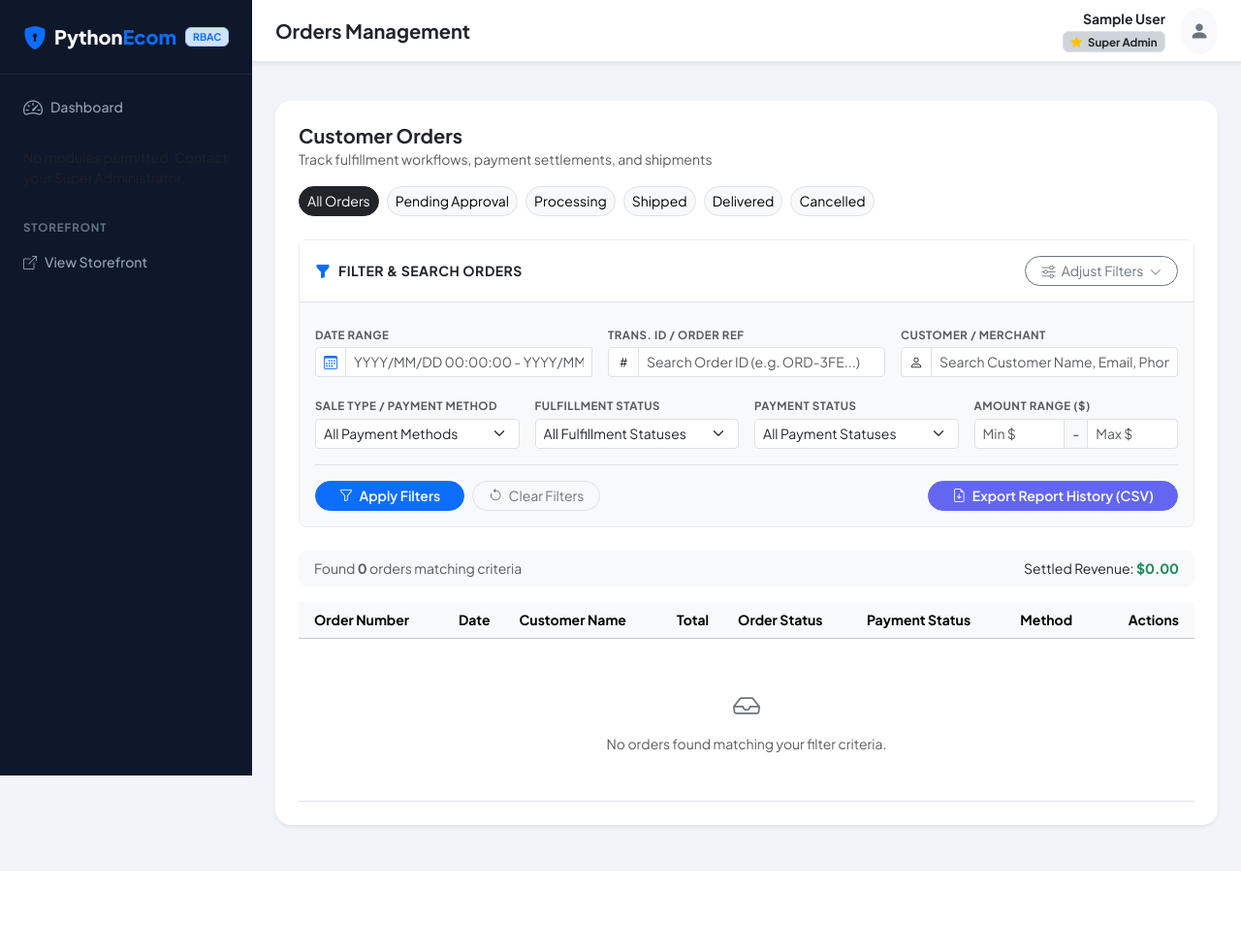
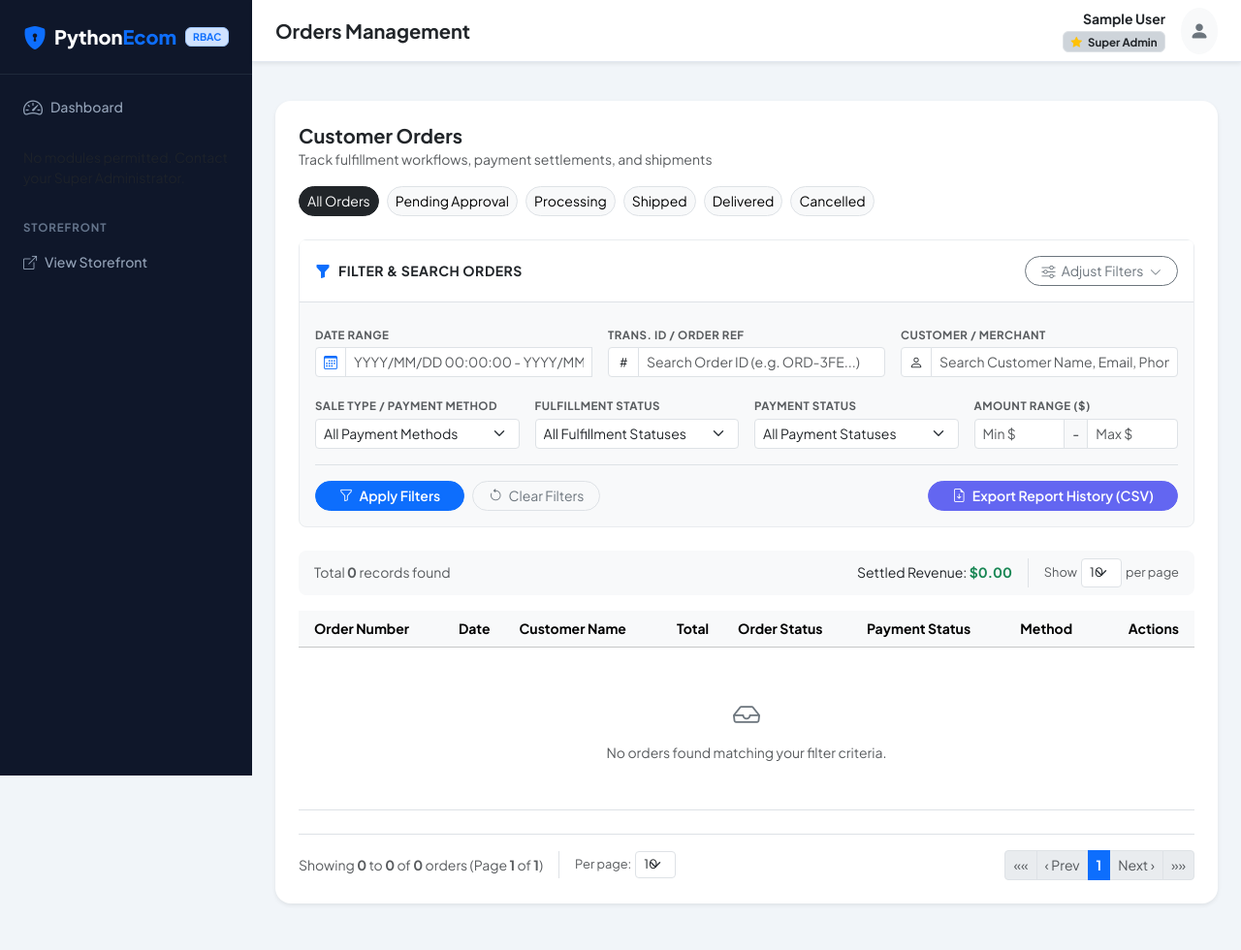
Before and after one commit to alimranedx/pythonecom, a Django app: page /app-admin/orders/ in a window 1280 px wide. Shown: the whole page at 97% size. Before the commit the page ends 899 px from the top, so only its background shows below. Run offline with Django 5.2, Linux system fonts and the light colour scheme; the visitor is signed in with stand-in values (Sample User, id 1); data that the repository does not hold is empty.

Commit message:
feat(admin): enhance orders pagination with page limits, elided page range, and full query parameter preservation

```diff
--- a/admin_panel/views.py
+++ b/admin_panel/views.py
@@ -510,19 +510,40 @@ def admin_order_list(request):
     total_filtered_orders = orders.count()
     total_filtered_revenue = orders.filter(payment_status='paid').aggregate(t=Sum('total_amount'))['t'] or Decimal('0.00')
 
-    paginator = Paginator(orders, 10)
+    per_page_raw = request.GET.get('per_page', '10').strip()
+    try:
+        per_page = int(per_page_raw)
+        if per_page not in [5, 10, 20, 25, 50, 100]:
+            per_page = 10
+    except (ValueError, TypeError):
+        per_page = 10
+
+    paginator = Paginator(orders, per_page)
     page_number = request.GET.get('page')
     page_obj = paginator.get_page(page_number)
+
+    try:
+        elided_page_range = paginator.get_elided_page_range(
+            page_obj.number, on_each_side=2, on_ends=1
+        )
+    except Exception:
+        elided_page_range = paginator.page_range
 
     # Clean query string for pagination links
     query_params = request.GET.copy()
     if 'page' in query_params:
         del query_params['page']
+    query_params['per_page'] = per_page
     querystring = query_params.urlencode()
 
     return render(request, 'admin_panel/orders/list.html', {
         'orders': page_obj,
         'page_obj': page_obj,
+        'paginator': paginator,
+        'elided_page_range': elided_page_range,
+        'per_page': per_page,
+        'per_page_options': [5, 10, 20, 50, 100],
+        'ellipsis': getattr(paginator, 'ELLIPSIS', '…'),
         'status_filter': status_filter,
         'payment_status_filter': payment_status_filter,
         'payment_method_filter': payment_method_filter,
--- a/templates/admin_panel/orders/list.html
+++ b/templates/admin_panel/orders/list.html
@@ -128,11 +128,11 @@
 
         <!-- Quick Status Pills -->
         <div class="d-flex flex-wrap gap-2">
-            <a href="{% url 'admin_order_list' %}" class="btn btn-sm rounded-pill {% if not status_filter %}btn-dark{% else %}btn-light border{% endif %}">
+            <a href="{% url 'admin_order_list' %}?per_page={{ per_page }}" class="btn btn-sm rounded-pill {% if not status_filter %}btn-dark{% else %}btn-light border{% endif %}">
                 All Orders
             </a>
             {% for code, label in statuses %}
-                <a href="{% url 'admin_order_list' %}?status={{ code }}" class="btn btn-sm rounded-pill {% if status_filter == code %}btn-dark{% else %}btn-light border{% endif %}">
+                <a href="{% url 'admin_order_list' %}?status={{ code }}&per_page={{ per_page }}" class="btn btn-sm rounded-pill {% if status_filter == code %}btn-dark{% else %}btn-light border{% endif %}">
                     {{ label }}
                 </a>
             {% endfor %}
@@ -158,6 +158,8 @@
         <div class="collapse show" id="filterPanelCollapse">
             <div class="card-body p-3 pt-0 border-top">
                 <form method="get" action="{% url 'admin_order_list' %}" id="ordersFilterForm">
+                    <input type="hidden" name="per_page" id="filterFormPerPage" value="{{ per_page }}">
+                    {% if q %}<input type="hidden" name="q" value="{{ q }}">{% endif %}
                     <div class="row g-3 mt-1">
                         <!-- 1. DATE RANGE (Interactive Dropdown matching user reference) -->
                         <div class="col-lg-4 col-md-6">
@@ -356,7 +358,7 @@
                             <button type="submit" class="btn btn-primary btn-sm rounded-pill px-4 fw-semibold">
                                 <i class="bi bi-funnel me-1"></i> Apply Filters
                             </button>
-                            <a href="{% url 'admin_order_list' %}" class="btn btn-light border btn-sm rounded-pill px-3 text-secondary">
+                            <a href="{% url 'admin_order_list' %}?per_page={{ per_page }}" class="btn btn-light border btn-sm rounded-pill px-3 text-secondary">
                                 <i class="bi bi-arrow-counterclockwise me-1"></i> Clear Filters
                             </a>
                         </div>
@@ -372,14 +374,33 @@
         </div>
     </div>
 
-    <!-- Filtered Results Summary Bar -->
-    <div class="d-flex justify-content-between align-items-center bg-light px-3 py-2 rounded-3 mb-3 small">
+    <!-- Filtered Results Summary Bar & Per-Page Selector -->
+    <div class="d-flex flex-wrap justify-content-between align-items-center bg-light px-3 py-2 rounded-3 mb-3 small gap-2">
+        <div class="d-flex align-items-center gap-3">
             <span class="text-muted">
-            Found <strong>{{ total_filtered_orders }}</strong> order{{ total_filtered_orders|pluralize }} matching criteria
+                Total <strong>{{ total_filtered_orders }}</strong> record{{ total_filtered_orders|pluralize }} found
             </span>
+            {% if total_filtered_orders > 0 %}
+            <span class="text-muted border-start ps-3 d-none d-sm-inline">
+                Showing <strong>{{ page_obj.start_index }}</strong> to <strong>{{ page_obj.end_index }}</strong> of <strong>{{ total_filtered_orders }}</strong>
+            </span>
+            {% endif %}
+        </div>
+
+        <div class="d-flex flex-wrap align-items-center gap-3">
             <span class="text-dark">
                 Settled Revenue: <strong class="text-success">${{ total_filtered_revenue }}</strong>
             </span>
+            <div class="d-flex align-items-center gap-1 border-start ps-3">
+                <label for="perPageTopSelect" class="text-muted text-nowrap mb-0" style="font-size: 0.8rem;">Show</label>
+                <select id="perPageTopSelect" class="form-select form-select-sm py-0 px-2 per-page-select" style="width: auto; height: 30px; font-size: 0.8rem;">
+                    {% for opt in per_page_options %}
+                        <option value="{{ opt }}" {% if per_page == opt %}selected{% endif %}>{{ opt }}</option>
+                    {% endfor %}
+                </select>
+                <span class="text-muted text-nowrap" style="font-size: 0.8rem;">per page</span>
+            </div>
+        </div>
     </div>
 
     <!-- Orders Table -->
@@ -438,35 +459,83 @@
         </table>
     </div>
 
-    <!-- Pagination Controls -->
-    {% if page_obj.has_other_pages %}
-        <div class="d-flex justify-content-between align-items-center mt-4 pt-3 border-top">
-            <small class="text-muted">Showing page {{ page_obj.number }} of {{ page_obj.paginator.num_pages }} ({{ page_obj.paginator.count }} total orders)</small>
-            <nav>
+    <!-- Pagination & Page Limit Controls Footer -->
+    <div class="d-flex flex-wrap justify-content-between align-items-center mt-4 pt-3 border-top gap-3">
+        <div class="d-flex align-items-center gap-3">
+            <small class="text-muted">
+                Showing <strong>{{ page_obj.start_index|default:0 }}</strong> to <strong>{{ page_obj.end_index|default:0 }}</strong> of <strong>{{ page_obj.paginator.count }}</strong> orders (Page <strong>{{ page_obj.number }}</strong> of <strong>{{ page_obj.paginator.num_pages }}</strong>)
+            </small>
+            <div class="d-flex align-items-center gap-1 border-start ps-3 d-none d-md-flex">
+                <label for="perPageBottomSelect" class="text-muted text-nowrap mb-0 small" style="font-size: 0.8rem;">Per page:</label>
+                <select id="perPageBottomSelect" class="form-select form-select-sm py-0 px-2 per-page-select" style="width: auto; height: 28px; font-size: 0.8rem;">
+                    {% for opt in per_page_options %}
+                        <option value="{{ opt }}" {% if per_page == opt %}selected{% endif %}>{{ opt }}</option>
+                    {% endfor %}
+                </select>
+            </div>
+        </div>
+
+        <nav aria-label="Orders pagination">
             <ul class="pagination pagination-sm mb-0">
+                <!-- First Page -->
+                <li class="page-item {% if not page_obj.has_previous %}disabled{% endif %}">
                     {% if page_obj.has_previous %}
-                        <li class="page-item">
-                            <a class="page-link" href="?page={{ page_obj.previous_page_number }}{% if querystring %}&{{ querystring }}{% endif %}">&laquo;</a>
+                        <a class="page-link" href="?page=1{% if querystring %}&{{ querystring }}{% endif %}" title="First Page" aria-label="First">
+                            &laquo;&laquo;
+                        </a>
+                    {% else %}
+                        <span class="page-link text-muted" aria-hidden="true">&laquo;&laquo;</span>
+                    {% endif %}
                 </li>
+
+                <!-- Previous Page -->
+                <li class="page-item {% if not page_obj.has_previous %}disabled{% endif %}">
+                    {% if page_obj.has_previous %}
+                        <a class="page-link" href="?page={{ page_obj.previous_page_number }}{% if querystring %}&{{ querystring }}{% endif %}" title="Previous Page" aria-label="Previous">
+                            &lsaquo; Prev
+                        </a>
+                    {% else %}
+                        <span class="page-link text-muted" aria-hidden="true">&lsaquo; Prev</span>
                     {% endif %}
-                    {% for num in page_obj.paginator.page_range %}
-                        {% if page_obj.number == num %}
-                            <li class="page-item active"><span class="page-link">{{ num }}</span></li>
-                        {% elif num > page_obj.number|add:'-3' and num < page_obj.number|add:'3' %}
+                </li>
+
+                <!-- Numbered Pages with Ellipsis -->
+                {% for num in elided_page_range %}
+                    {% if num == ellipsis %}
+                        <li class="page-item disabled"><span class="page-link text-muted">&hellip;</span></li>
+                    {% elif num == page_obj.number %}
+                        <li class="page-item active" aria-current="page"><span class="page-link fw-bold">{{ num }}</span></li>
+                    {% else %}
                         <li class="page-item">
                             <a class="page-link" href="?page={{ num }}{% if querystring %}&{{ querystring }}{% endif %}">{{ num }}</a>
                         </li>
                     {% endif %}
                 {% endfor %}
+
+                <!-- Next Page -->
+                <li class="page-item {% if not page_obj.has_next %}disabled{% endif %}">
                     {% if page_obj.has_next %}
-                        <li class="page-item">
-                            <a class="page-link" href="?page={{ page_obj.next_page_number }}{% if querystring %}&{{ querystring }}{% endif %}">&raquo;</a>
+                        <a class="page-link" href="?page={{ page_obj.next_page_number }}{% if querystring %}&{{ querystring }}{% endif %}" title="Next Page" aria-label="Next">
+                            Next &rsaquo;
+                        </a>
+                    {% else %}
+                        <span class="page-link text-muted" aria-hidden="true">Next &rsaquo;</span>
+                    {% endif %}
                 </li>
+
+                <!-- Last Page -->
+                <li class="page-item {% if not page_obj.has_next %}disabled{% endif %}">
+                    {% if page_obj.has_next %}
+                        <a class="page-link" href="?page={{ page_obj.paginator.num_pages }}{% if querystring %}&{{ querystring }}{% endif %}" title="Last Page" aria-label="Last">
+                            &raquo;&raquo;
+                        </a>
+                    {% else %}
+                        <span class="page-link text-muted" aria-hidden="true">&raquo;&raquo;</span>
                     {% endif %}
+                </li>
             </ul>
         </nav>
     </div>
-    {% endif %}
 </div>
 {% endblock %}
 
@@ -841,6 +910,32 @@ document.addEventListener('DOMContentLoaded', function() {
         renderCalendars();
     });
 
+    // Sync and handle Per Page limit changes
+    const perPageSelectors = document.querySelectorAll('.per-page-select');
+    perPageSelectors.forEach(select => {
+        select.addEventListener('change', function() {
+            const newLimit = this.value;
+            const hiddenPerPage = document.getElementById('filterFormPerPage');
+            if (hiddenPerPage) {
+                hiddenPerPage.value = newLimit;
+            }
+            perPageSelectors.forEach(s => { s.value = newLimit; });
+
+            // Submit filter form to reload with all selected inputs preserved + new page limit
+            const form = document.getElementById('ordersFilterForm');
+            if (form) {
+                const exportBtn = form.querySelector('[name="export"]');
+                if (exportBtn) exportBtn.disabled = true;
+                form.submit();
+            } else {
+                const url = new URL(window.location.href);
+                url.searchParams.set('per_page', newLimit);
+                url.searchParams.set('page', '1');
+                window.location.href = url.toString();
+            }
+        });
+    });
+
     // Initial Render
     renderCalendars();
 });
```
Also changed, not shown: admin_panel/tests.py (+46 -0 lines). Lines whose indentation alone changed are shown as unchanged.
